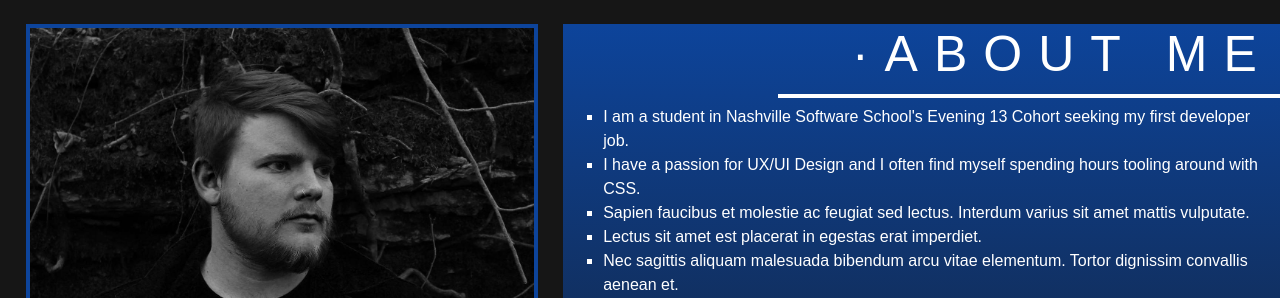
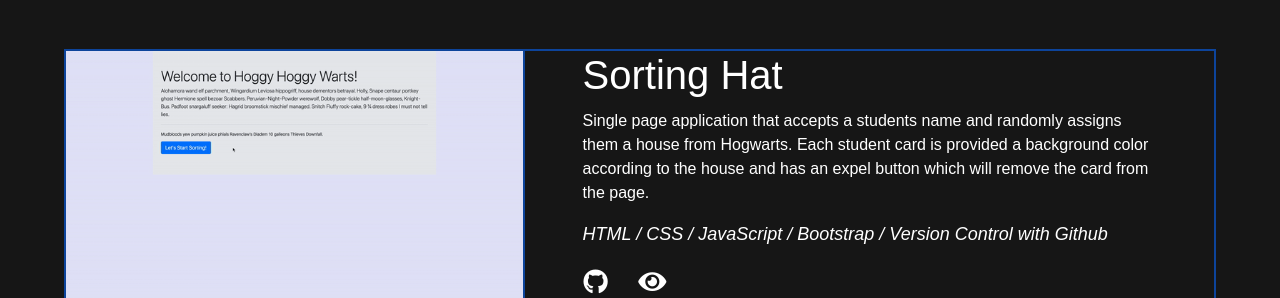
Before and after one commit to michaelpfohl/personal-site, a website built with webpack: page src/index.html in a window 1280 px wide. Both pictures are taken after a click on the link "PROJECTS". Shown: the part 502-800 px from the top of the page. Built offline with nearby package versions, Linux system fonts and the light colour scheme.

Commit message:
display projects

```diff
--- a/src/javascripts/components/navbar/navbar.js
+++ b/src/javascripts/components/navbar/navbar.js
@@ -1,3 +1,6 @@
+import bio from '../bio/bio';
+import projects from '../projects/projects';
+
 const navbar = () => {
   $('#nav').html(`
     <nav>
@@ -19,6 +22,10 @@
     </ul>
   </nav>
     `);
+
+  $('#nav--bio').on('click', () => bio.bio());
+  $('#nav--technologies').on('click', () => bio.bio());
+  $('#nav--projects').on('click', () => projects.projects());
 };
 
 export default { navbar };
--- /dev/null
+++ b/src/javascripts/components/projects/projects.js
@@ -0,0 +1,31 @@
+import projectsData from '../../helpers/data/projectsData';
+
+const buildProjects = () => {
+  let domString = '';
+  const projects = projectsData.getProjects();
+  for (let i = 0; i < projects.length; i += 1) {
+    if (projects[i].available) {
+      domString += `<div class="project--card">
+                          <img src="${projects[i].screenshot}" alt="${projects[i].title}" class="project--image">
+                          <div class="project--details">
+                           <h1 class="project--details-title">${projects[i].title}</h1>
+                           <p class="project--details-description">${projects[i].description}</p>
+                           <p class="project--details-technologies">${projects[i].technologiesUsed}</p>
+                           <a href="${projects[i].githubUrl}" class="project--details-link" target="_blank"><i class="fab fa-github"></i></a>
+                           <a href="${projects[i].url}" class="project--details-link" target="_blank"><i class="fas fa-eye"></i></a>
+                          </div>
+                        </div>`;
+    }
+  }
+  return domString;
+};
+
+const projects = () => {
+  $('#app').html(
+    `<div class="main--container">
+        ${buildProjects()}
+    </div>`
+  );
+};
+
+export default { projects };
--- /dev/null
+++ b/src/javascripts/helpers/data/projectsData.js
@@ -0,0 +1,77 @@
+const projects = [
+  {
+    title: 'Sorting Hat',
+    screenshot: 'project-images/sorting-hat.gif',
+    description:
+      'Single page application that accepts a students name and randomly assigns them a house from Hogwarts. Each  student card is provided a background color according to the house and has an expel button which will remove the card from the page.',
+    technologiesUsed:
+      'HTML / CSS / JavaScript / Bootstrap / Version Control with Github',
+    available: true,
+    url: 'https://sorting-hat-mp.netlify.app/#',
+    githubUrl: 'https://github.com/michaelpfohl/sorting-hat',
+  },
+  {
+    title: 'Color Flipper',
+    screenshot: 'project-images/color-flipper.gif',
+    description:
+      'Single page application that allows a user to generate a random color from a pre-generated array of simple colors or a truly random color with a random hex code. Background and logo color change according to color selected.',
+    technologiesUsed: 'HTML / CSS / JavaScript / Version Control with Github',
+    available: true,
+    url: 'https://color-flipper-mp.netlify.app/',
+    githubUrl: 'https://github.com/michaelpfohl/color-flipper',
+  },
+  {
+    title: 'Pies',
+    screenshot: 'project-images/pies.gif',
+    description:
+      'Single page application styled with Bootstrap displaying cards with details for pies with buttons with filter functionality that also change the background color when pressed.',
+    technologiesUsed:
+      'HTML / CSS / JavaScript / Bootstrap / Version Control with Github',
+    available: true,
+    url: 'https://bootstrap-pies.netlify.app/',
+    githubUrl: 'https://github.com/michaelpfohl/event-listeners',
+  },
+  {
+    title: 'Pet Adoption',
+    screenshot: 'project-images/pet-adoption.gif',
+    description:
+      'Single page application displaying cards with details for adoptable pets with buttons with filter functionality that also change the background color when pressed.',
+    technologiesUsed: 'HTML / CSS / JavaScript / Version Control with Github',
+    available: true,
+    url: 'https://pet-adoption-michael-pfohl.netlify.app/',
+    githubUrl: 'https://github.com/michaelpfohl/pet-adoption',
+  },
+  {
+    title: 'Monochromed Template',
+    screenshot: 'project-images/monochromed-template.png',
+    description: 'Reimagining of the Monochromed Template from Templated.co',
+    technologiesUsed: 'HTML / CSS / Version Control with Github',
+    available: true,
+    url: 'https://monochromed-template.netlify.app/',
+    githubUrl: 'https://github.com/michaelpfohl/monochromed-template',
+  },
+  {
+    title: 'Coffee Houses of Nashville',
+    screenshot: 'project-images/coffee-houses.png',
+    description:
+      'Simple webpage using flexbox to display cards for a variety of coffee houses in Nasvhille',
+    technologiesUsed: 'HTML / CSS / Version Control with Github',
+    available: true,
+    url: 'https://pet-adoption-michael-pfohl.netlify.app/',
+    githubUrl: 'https://github.com/michaelpfohl/pet-adoption',
+  },
+  {
+    title: 'Fork Product Cards',
+    screenshot: 'project-images/fork-product-cards.png',
+    description:
+      'Simple webpage using flexbox to display cards for forks using an overlayed image on sold out items.',
+    technologiesUsed: 'HTML / CSS / Version Control with Github',
+    available: true,
+    url: 'https://github.com/michaelpfohl/coffee-houses',
+    githubUrl: 'https://github.com/michaelpfohl/coffee-houses',
+  },
+];
+
+const getProjects = () => projects;
+
+export default { getProjects };
--- /dev/null
+++ b/src/styles/components/_projects.scss
@@ -0,0 +1,48 @@
+.main--container {
+    display: flex;
+    flex-flow: row wrap;
+    background: #161616;
+    color: white;
+}
+
+.project--card {
+    display: flex;
+    margin: 2% 5%;
+    border: 2px solid #0d449b;
+}
+
+.project--card:first-of-type {
+    margin-top: 4%;
+}
+
+.project--image {
+    width: 40%;
+    border-right: 2px solid #0d449b;
+    margin: 0;
+}
+
+.project--details {
+    width: 100%;
+    margin: auto 5% auto 5%;
+}
+
+.project--details-title {
+    font-size: 40px;
+    margin-bottom: 10px;
+}
+
+.project--details-technologies {
+    font-weight: lighter;
+    font-size: 18px;
+    font-style: italic;
+}
+
+.project--details-link {
+    color: white;
+    font-size: 25px;
+    margin: 10px 25px 10px 1px;
+}
+
+.project--details-link:hover {
+    color: #0d449b;
+}
--- a/src/styles/components/index.scss
+++ b/src/styles/components/index.scss
@@ -2,3 +2,4 @@
 @import './footer';
 @import './bio';
 @import './technologies';
+@import './projects';
```
Also changed, not shown: README.md, project-images/coffee-houses.png (added), project-images/color-flipper.gif (added), project-images/fork-product-cards.png (added), project-images/pet-adoption.gif (added), project-images/pies.gif (added), project-images/sorting-hat.gif (added), 3 other files.
